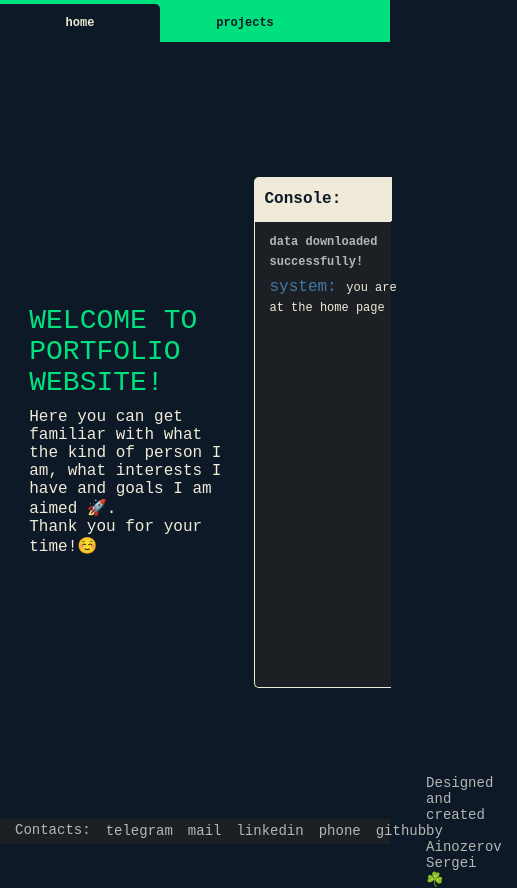
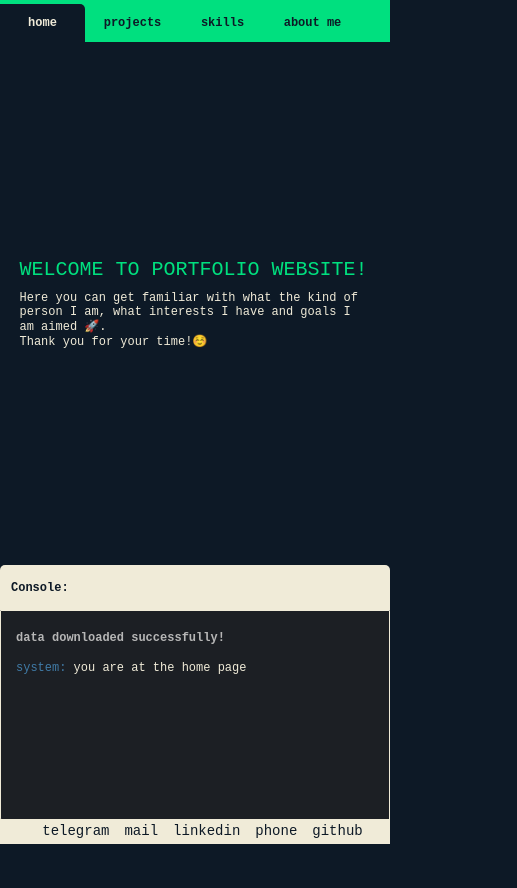
Before and after one commit to ainozerie/web_developer, a React (Create React App) app: page / in a window 390 px wide. Shown: the whole page, 517 px wide, since content can reach past the window. After the commit the page ends 844 px from the top, so only its background shows below. Built offline with nearby package versions, Linux system fonts and the light colour scheme.

Commit message:
mobile view finished

```diff
--- a/src/App.css
+++ b/src/App.css
@@ -39,6 +39,8 @@ main {
     height: 0.5vh;
     background-color: var(--green);
 }
+/* navigation */
+
 .navigation {
     width: 100vw;
     height: 4.5vh;
@@ -119,6 +121,7 @@ main {
 }
 a {
     text-decoration: none;
+    font-size: 14px;
 }
 .github, .explore {
     color: var(--grey);
@@ -233,7 +236,7 @@ h3 {
 }
 /* skills */
 .skills {
-    width: 65%;
+    width: 75%;
     height: 10vh;
     display: flex;
     justify-content: space-between;
@@ -320,3 +323,106 @@ h3 {
     transition: opacity 0.5s;
 
   }
+  /* Mobile view */
+
+  @media (max-width: 820px) {
+    * {
+        font-size: 12px;
+    }
+
+    .navigation button {
+        width: 85px;
+    }
+    .created, .contacts-title {
+        display: none;
+    }
+    .contacts {
+        justify-content: center;
+    }
+    .links {
+        justify-content: space-around;
+    }
+    .window {
+        flex-direction: column;
+
+    }
+    .screen-container {
+        width: 100vw;
+        height: 62vh;
+        justify-content: center;
+    }
+    .console-container {
+        width: calc(100% - 2px);
+        height: 30vh;
+    }
+    .screen {
+        width: 90vw;
+        height: 40vh;
+    }
+    .console {
+        width: 100%;
+        height: 30vh;
+    }
+    .projects {
+        width: 90vw;
+        height: 50vh;
+        justify-content: center;
+        /* margin-top: 30vh; */
+    }
+    .projects h3 {
+        margin: 0;
+        transition: ease-in-out;
+        transition-duration: 0.3s;
+
+    }
+    .projects p {
+        display: none;
+        margin-left: 0;
+        transition: ease-in-out;
+        transition-duration: 0.3s;
+        min-height: 46px;
+
+    }
+    .project:hover p {
+        display: block;
+    }
+    .skills {
+        width: 90vw;
+    }
+    .about {
+        width: 90vw;
+        height: 62vh;
+    }
+    .about p {
+        width: 100%;
+    }
+    .commandline {
+        height: 25vh;
+        border: 1px solid var(--cream);
+    }
+    .bar {
+        border-top-right-radius: 5px;
+    }
+    .message:not(:last-child){
+        display: none;
+    }
+    .message:nth-last-child(-n+2){
+        display: block;
+    }
+    .message p {
+        line-height: 15px;
+    }
+    .message p:first-child {
+        margin-top: 10px;
+    }
+    .contacts {
+        background-color: var(--cream);
+    }
+    .contacts .tab {
+        color: var(--black);
+    }
+    h1 {
+        font-size: 20px;
+    }
+
+  }
--- a/src/Contact.js
+++ b/src/Contact.js
@@ -4,7 +4,7 @@ export default function Contacts() {
   return (
     <div className='contacts'>
         <div className='links'>
-            <p className='contact'>Contacts:</p>
+            <p className='contact contacts-title'>Contacts:</p>
             <a href='https://t.me/ainozerie' target='_blank'><Tab class='contact' name='telegram'/></a>
             <a href='mailto: ainozerie.prod@gmail.com'><Tab class='contact' name='mail'/></a>
             <a href='https://www.linkedin.com/in/ainozerov-sergei-0790a6228/' target='_blank'><Tab class='contact' name='linkedin'/></a>
--- a/src/Projects.js
+++ b/src/Projects.js
@@ -26,7 +26,7 @@ export default function Home() {
         <h1>PROJECTS</h1>
         <div className='project'>
             <h3 name='foodapp' onClick={clickhandler}>FOOD APP 🍓</h3>
-            <p>An app to control the amount of calories that you absorb.</p>
+            <p>An app to control the amount of calories that you absorb. You can enter any product and get information about how many carbohydrates, protein and fat it includes.</p>
         </div>
         <div className='project' >
             <h3 name='todolist' onClick={clickhandler}>TODO LIST 📝</h3>
```
